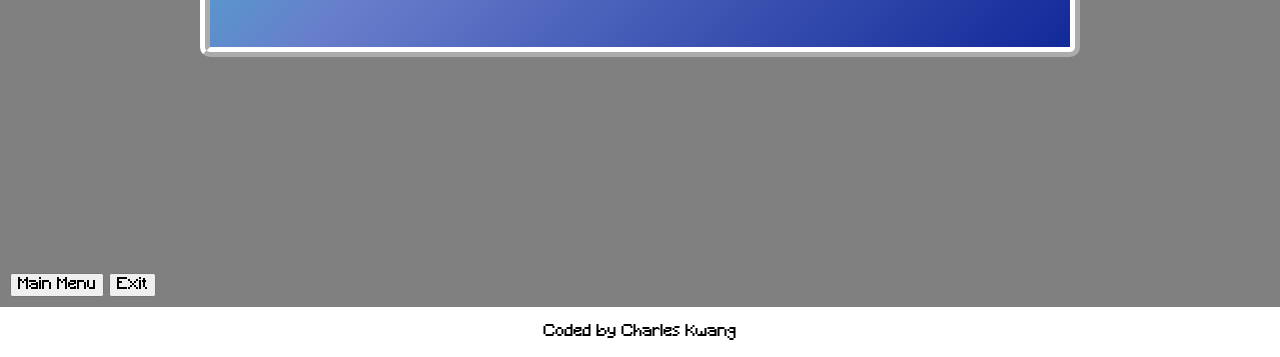
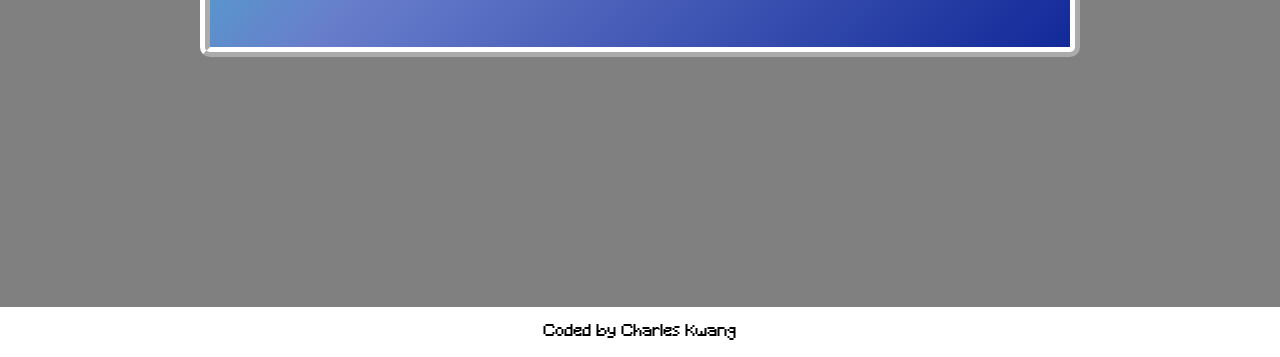
Before and after one commit to KojinKuro/RPS_RPG, a website built with webpack: page src/index.html in a window 1280 px wide. Shown: the part 443-800 px from the top of the page. Built offline with nearby package versions, Linux system fonts and the light colour scheme; files whose address does not match are found by name.

Commit message:
Hide settings menu

```diff
--- a/src/index.html
+++ b/src/index.html
@@ -11,7 +11,7 @@
       <div class="entity-data">
         <div class="entity-image">Some image</div>
         <div>Main Player</div>
-        <div class="health-container">
+        <div class="player-health health-container">
           <div>Health</div>
           <div class="health-bar-container">
             <div class="health-bar"></div>
@@ -19,10 +19,9 @@
           </div>
         </div>
       </div>
-
-      <div class="buttons-container">
-        <button>Main Menu</button>
-        <button onclick="window.close()">Exit</button>
+      <div class="entity-buttons" style="display: none">
+        <button class="main-menu-button">Main Menu</button>
+        <button class="exit-button">Exit</button>
       </div>
     </section>
     <main class="main-view" id="battle">
```
